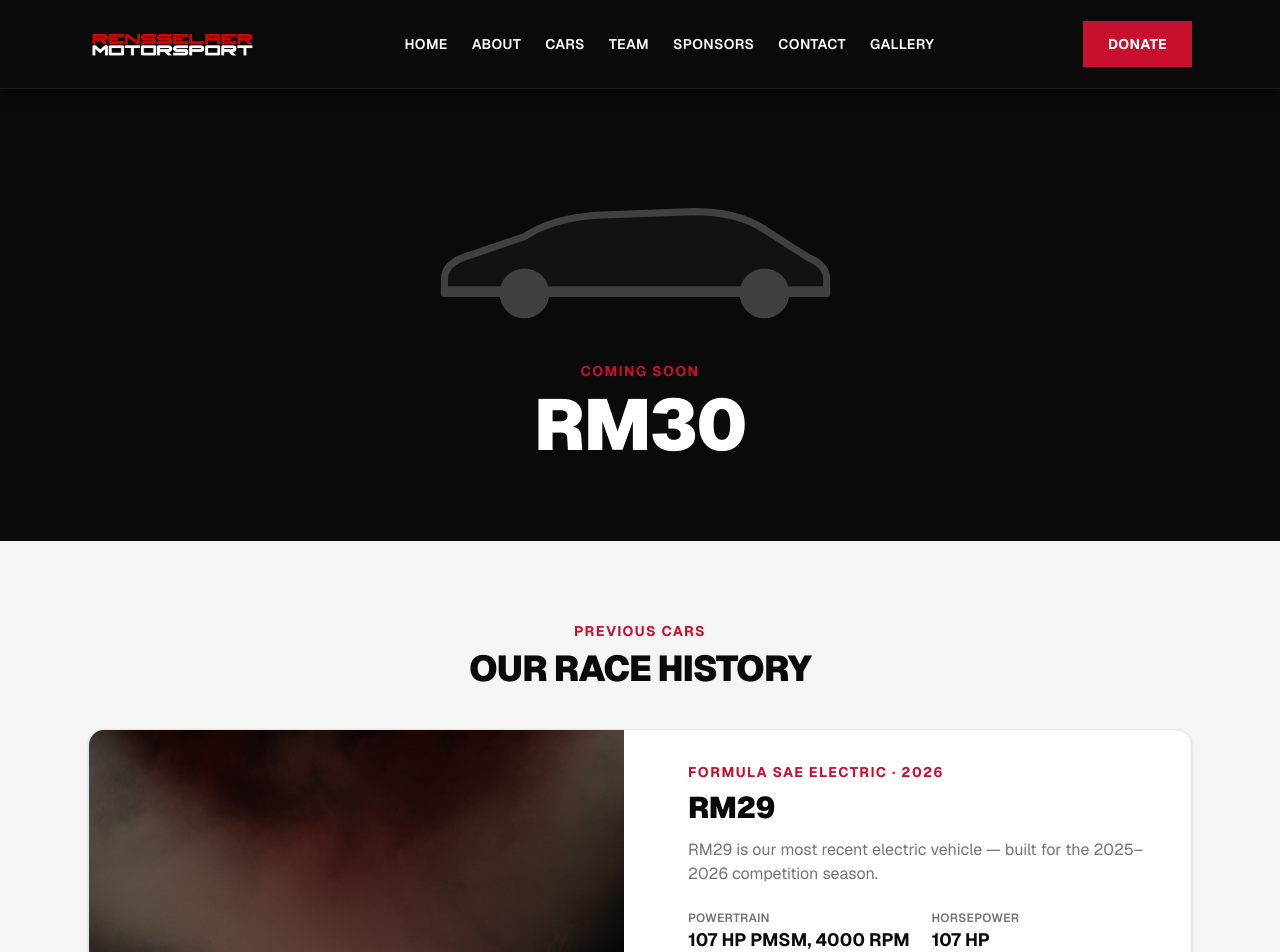
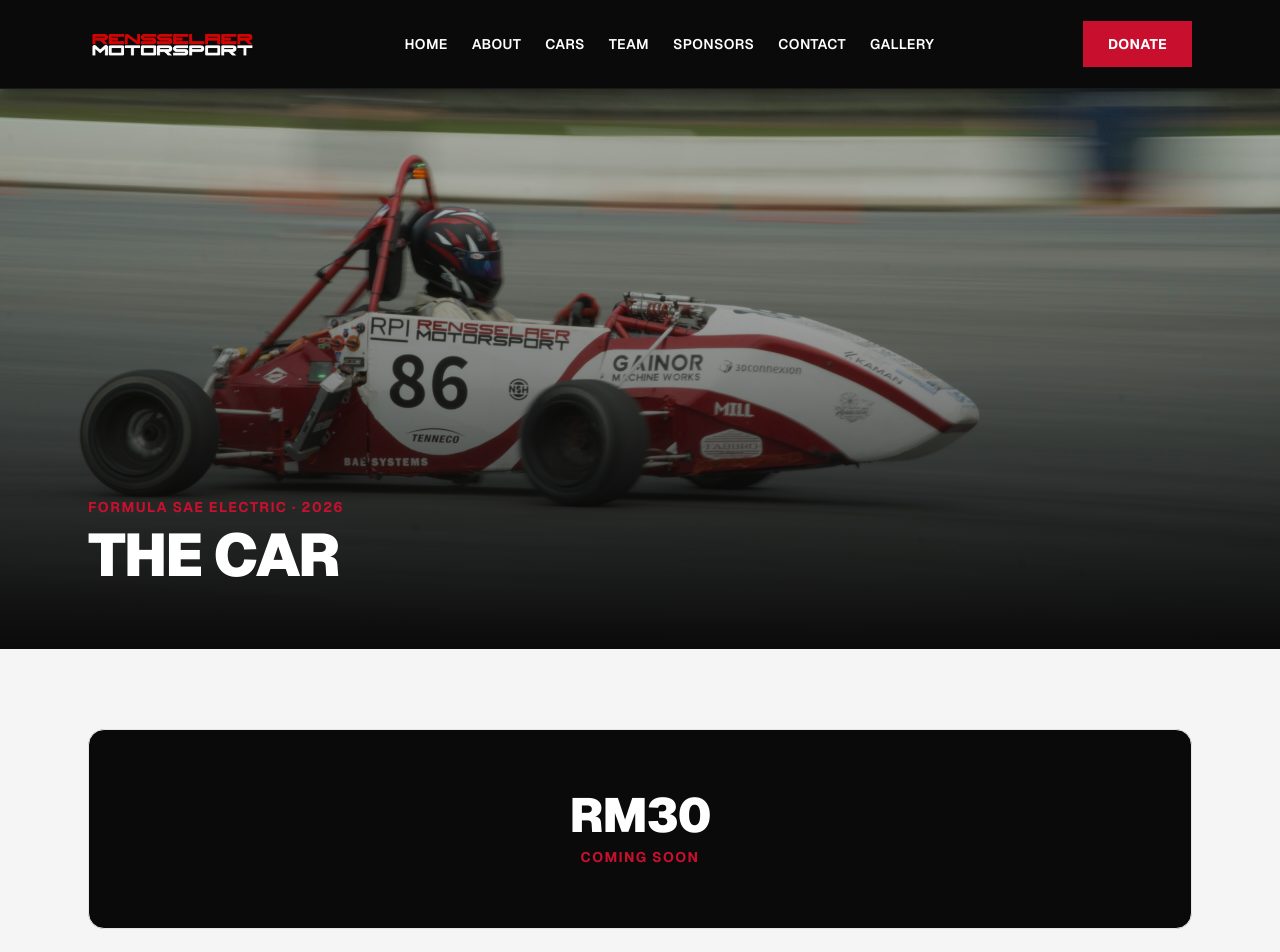
Before and after one commit to designerx-26/RM-Website, a Next.js app: page /the-car in a window 1280 px wide. Shown: the top 952 px of the page. Built offline with nearby package versions, Linux system fonts and the light colour scheme.

Commit message:
Revert car page banner, add simple RM30 coming-soon card
Keeps the original photo hero and drops the silhouette treatment in
favor of a plain text card above the RM29 card.

```diff
--- a/src/app/the-car/page.tsx
+++ b/src/app/the-car/page.tsx
@@ -1,8 +1,8 @@
 import type { Metadata } from "next";
 import { site } from "@/content/site";
 import { Section } from "@/components/ui/Section";
+import { SiteImage } from "@/components/ui/SiteImage";
 import { CarCard } from "@/components/car/CarCard";
-import { CarSilhouette } from "@/components/car/CarSilhouette";
 
 export const metadata: Metadata = {
   title: `The Car | ${site.meta.name}`,
@@ -10,34 +10,45 @@
 };
 
 export default function TheCarPage() {
+  const car = site.cars[0];
   const previousCars = [...site.cars].reverse();
 
   return (
     <>
-      <div className="flex min-h-[420px] flex-col items-center justify-center gap-8 bg-brand-black px-6 py-20 text-center">
-        <CarSilhouette className="h-28 w-full max-w-xl text-brand-grey-700 sm:h-40" />
-        <div>
+      <div className="relative flex h-[70vh] min-h-[420px] items-end overflow-hidden bg-brand-black">
+        <SiteImage
+          src={car?.heroPhoto ?? ""}
+          alt={`${car?.name ?? site.meta.name} on track`}
+          fill
+          className="object-cover"
+          sizes="100vw"
+          priority
+          labelAlign="top"
+        />
+        <div className="absolute inset-0 bg-gradient-to-t from-brand-black via-brand-black/40 to-brand-black/10" />
+        <div className="relative mx-auto w-full max-w-6xl px-6 pb-16">
           <p className="text-sm font-bold uppercase tracking-widest text-brand-red">
-            Coming Soon
+            {car?.category} &middot; {car?.year}
           </p>
-          <h1 className="mt-2 text-5xl font-black uppercase tracking-tight text-brand-white sm:text-7xl">
-            {site.upcomingCar.name}
+          <h1 className="mt-2 text-4xl font-black uppercase tracking-tight text-brand-white sm:text-6xl">
+            The Car
           </h1>
         </div>
       </div>
 
       <Section tone="grey">
-        <div className="mb-10 text-center">
-          <p className="text-sm font-bold uppercase tracking-widest text-brand-red">
-            Previous Cars
-          </p>
-          <h2 className="mt-2 text-3xl font-black uppercase tracking-tight text-brand-black sm:text-4xl dark:text-brand-white">
-            Our Race History
-          </h2>
-        </div>
         <div className="flex flex-col gap-10">
-          {previousCars.map((car) => (
-            <CarCard key={car.id} car={car} />
+          <div className="flex min-h-[200px] flex-col items-center justify-center rounded-2xl border border-brand-grey-100 bg-brand-black p-10 text-center dark:border-brand-grey-800">
+            <h2 className="text-4xl font-black uppercase tracking-tight text-brand-white sm:text-5xl">
+              {site.upcomingCar.name}
+            </h2>
+            <p className="mt-2 text-sm font-bold uppercase tracking-widest text-brand-red">
+              Coming Soon
+            </p>
+          </div>
+
+          {previousCars.map((previousCar) => (
+            <CarCard key={previousCar.id} car={previousCar} />
           ))}
         </div>
       </Section>
--- a/src/components/car/CarSilhouette.tsx
+++ /dev/null
@@ -1,18 +0,0 @@
-export function CarSilhouette({ className }: { className?: string }) {
-  return (
-    <svg viewBox="0 0 240 90" fill="none" className={className} aria-hidden="true">
-      <path
-        d="M10 70 L10 62 Q10 54 20 50 L55 38 Q70 28 95 26 L150 24 Q175 24 190 34 L215 50 Q225 54 225 62 L225 70"
-        stroke="currentColor"
-        strokeWidth="4"
-        strokeLinecap="round"
-        strokeLinejoin="round"
-        fill="currentColor"
-        fillOpacity="0.15"
-      />
-      <circle cx="55" cy="70" r="14" fill="currentColor" />
-      <circle cx="190" cy="70" r="14" fill="currentColor" />
-      <rect x="10" y="66" width="215" height="6" fill="currentColor" />
-    </svg>
-  );
-}
```
